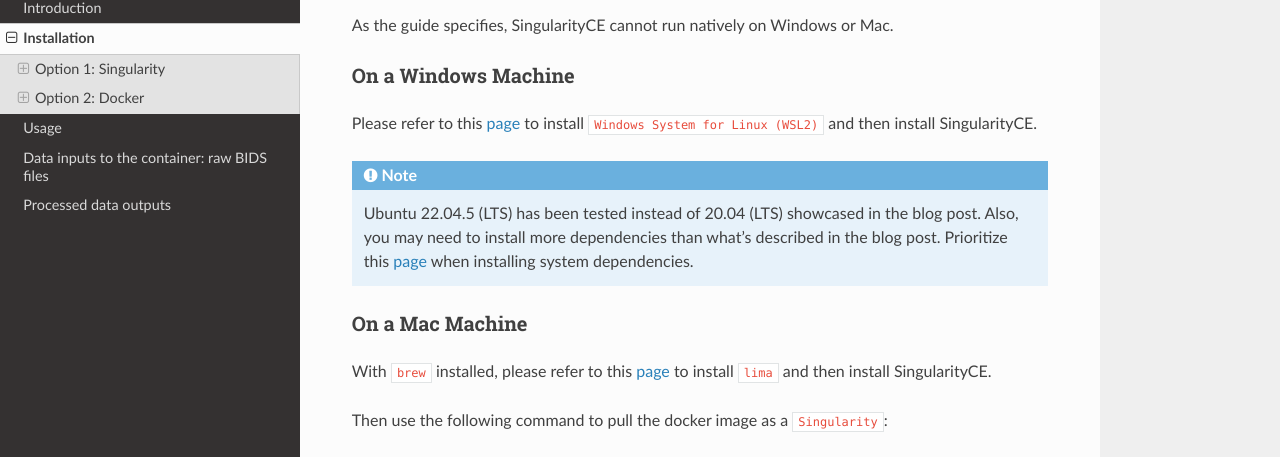
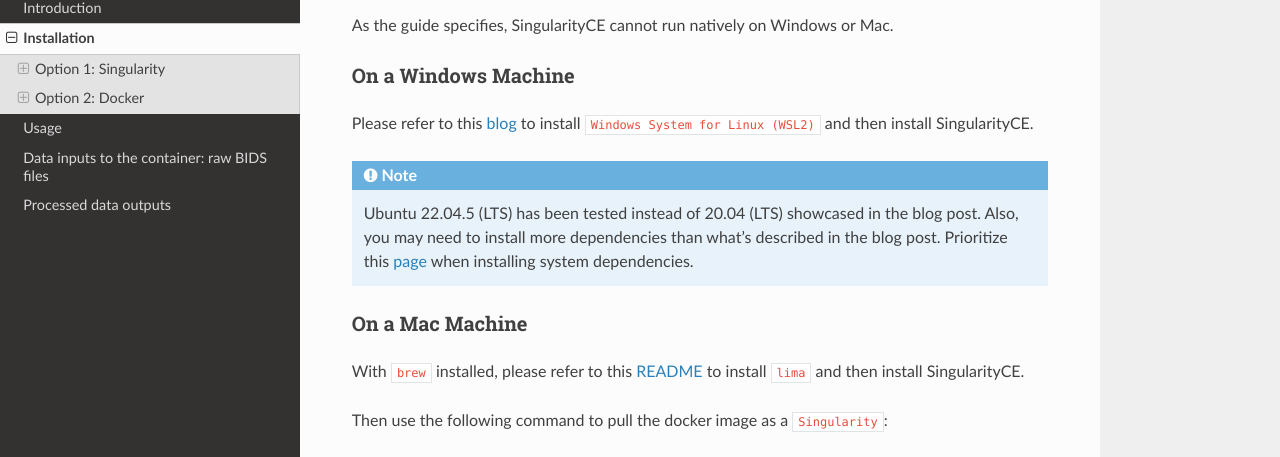
Before and after one commit to ohspc89/hbcd_motion_postproc, a Sphinx documentation site: the page built from docs/source/installation.rst, in a window 1280 px wide and 900 px high, scrolled down 328 px. Shown: the part 144-601 px from the top of the window. Built offline with Sphinx 7.4.7 and the Read the Docs theme 3.1.0, drawn with Linux system fonts in a browser that asks for light colours.

Commit message:
removing duplicate explicit targets

```diff
--- a/docs/source/installation.rst
+++ b/docs/source/installation.rst
@@ -22,7 +22,7 @@
 
 On a Windows Machine
 ^^^^^^^^^^^^^^^^^^^^
-Please refer to this `page <https://www.blopig.com/blog/2021/09/using-singularity-on-windows-with-wsl2/>`_
+Please refer to this `blog <https://www.blopig.com/blog/2021/09/using-singularity-on-windows-with-wsl2/>`_
 to install ``Windows System for Linux (WSL2)`` and then install SingularityCE.
 
 .. note::
@@ -33,7 +33,7 @@
 
 On a Mac Machine
 ^^^^^^^^^^^^^^^^
-With ``brew`` installed, please refer to this `page <https://github.com/lima-vm/lima?tab=readme-ov-file#getting-started>`_
+With ``brew`` installed, please refer to this `README <https://github.com/lima-vm/lima?tab=readme-ov-file#getting-started>`_
 to install ``lima`` and then install SingularityCE.
 
 Then use the following command to pull the docker image as a ``Singularity``: ::
```
